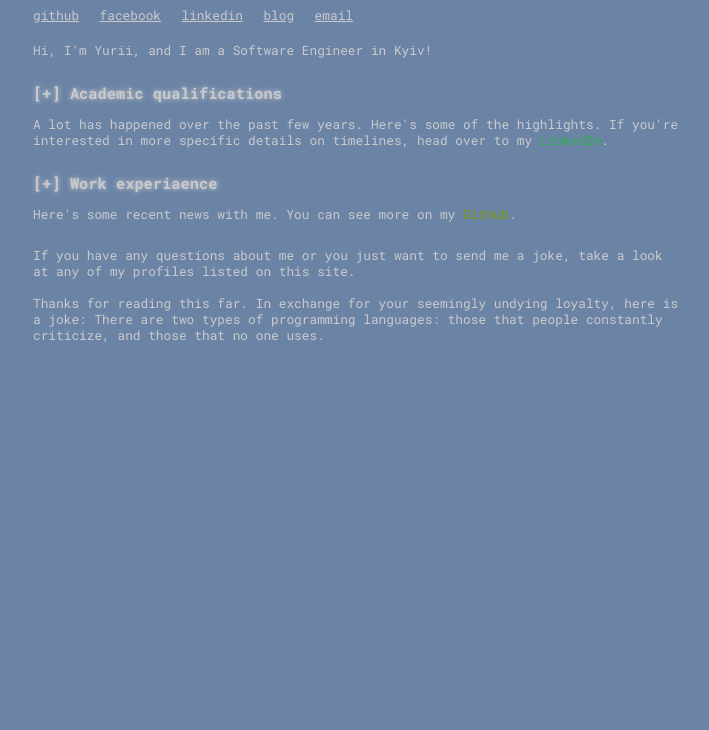
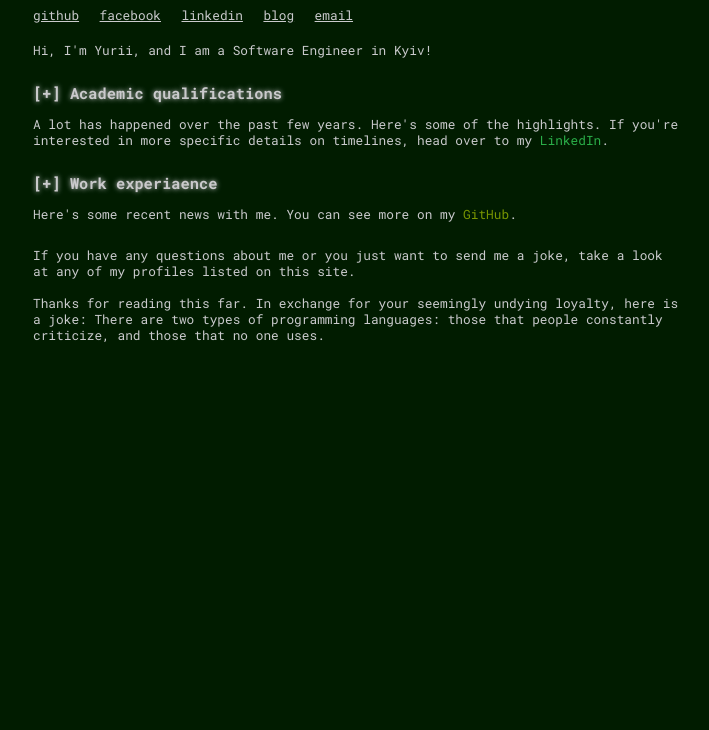
Before and after one commit to DyvakYA/dyvakya.github.io, a plain HTML site: page index.html in a window 1280 px wide. Shown: the part 70-800 px from the top of the page, without its empty margins (282-991 px from the left). Drawn offline with Linux system fonts and the light colour scheme; no server answers; a script that the page names is missing.

Commit message:
Update main.css

```diff
--- a/css/main.css
+++ b/css/main.css
@@ -1,5 +1,5 @@
 body {
-  background: #6B84A6;
+  background: #011C00;
   color: #CACACC;
   font-family: 'Roboto Mono', monospace;
   font-size: .8em;
```
